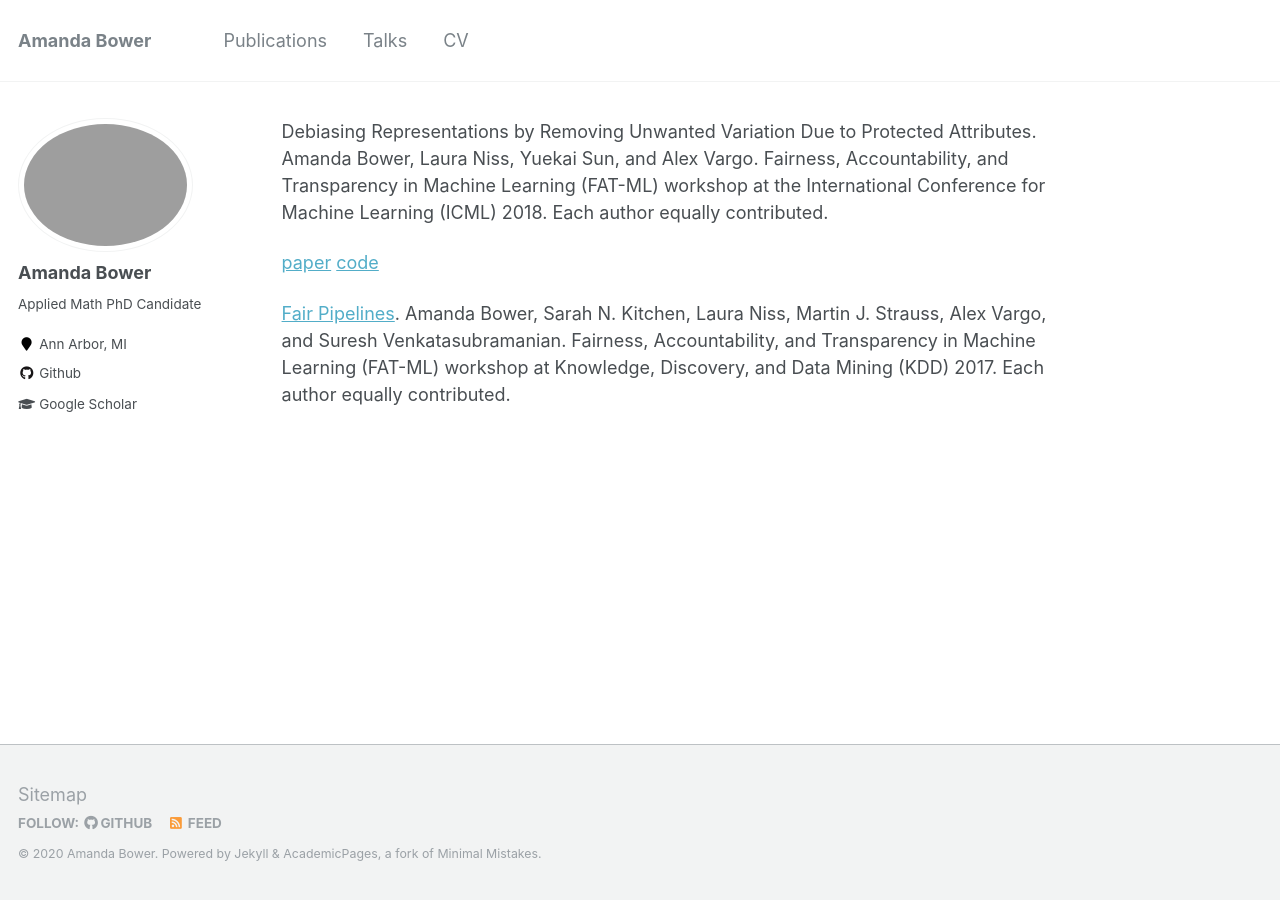
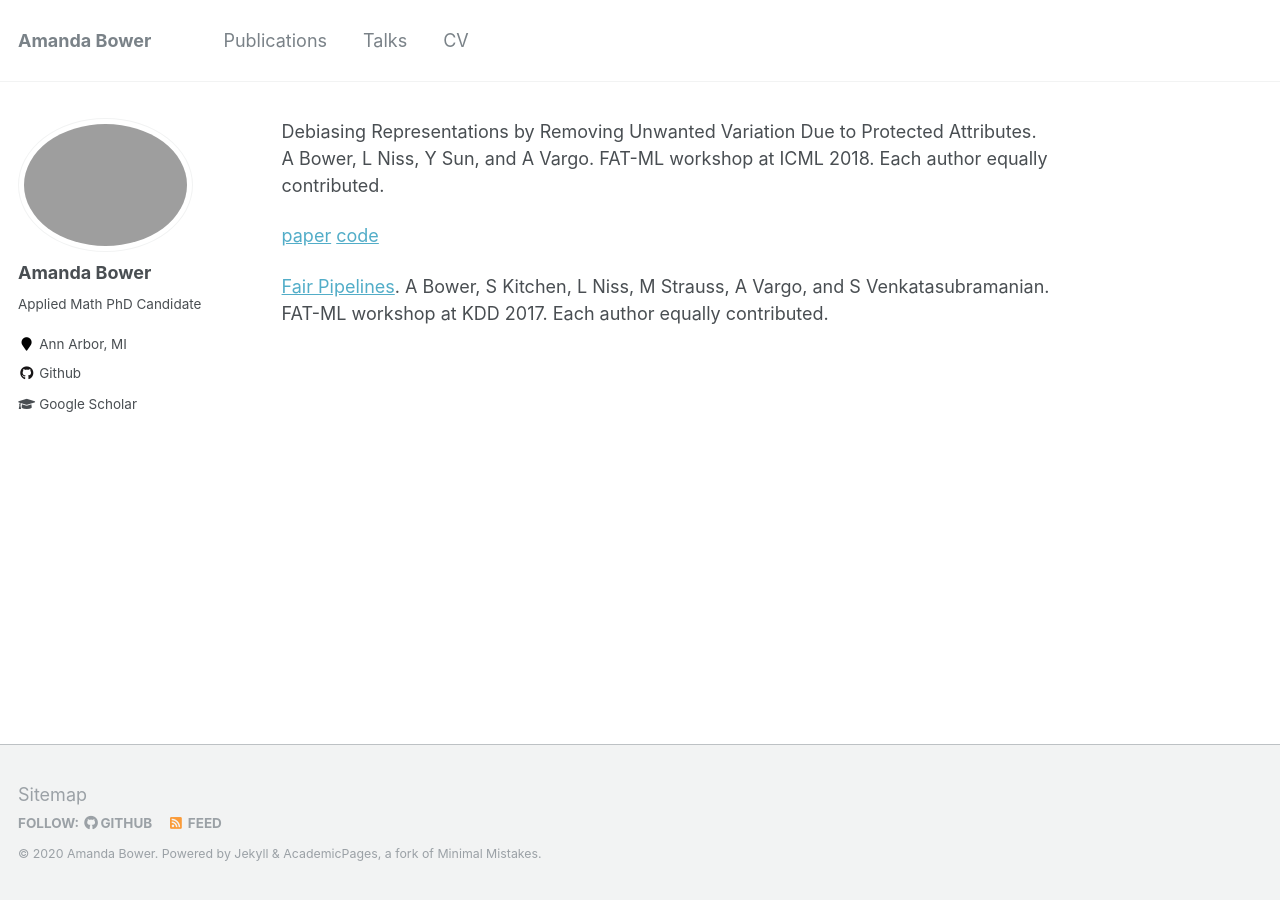
Before and after one commit to Amandarg/amandarg.github.io, a Jekyll site: the page built from _pages/publications.md, in a window 1280 px wide. Built offline with Jekyll 4.4.1, drawn with Linux system fonts in a browser that asks for light colours; our own code applies the rules of GitHub Pages for plain Markdown files.

Commit message:
Update publications.md

```diff
--- a/_pages/publications.md
+++ b/_pages/publications.md
@@ -1,5 +1,5 @@
-Debiasing Representations by Removing Unwanted Variation Due to Protected Attributes. Amanda Bower, Laura Niss, Yuekai Sun, and Alex Vargo.  Fairness, Accountability, and Transparency in Machine Learning (FAT-ML) workshop at the International Conference for Machine Learning (ICML) 2018. Each author equally contributed.
+Debiasing Representations by Removing Unwanted Variation Due to Protected Attributes. A Bower, L Niss, Y Sun, and A Vargo.  FAT-ML workshop at ICML 2018. Each author equally contributed.
 
 [paper](https://arxiv.org/pdf/1807.00461.pdf) [code](https://github.com/Amandarg/debias)
 
-[Fair Pipelines](https://arxiv.org/pdf/1707.00391.pdf). Amanda Bower, Sarah N. Kitchen, Laura Niss, Martin J. Strauss, Alex Vargo, and Suresh Venkatasubramanian. Fairness, Accountability, and Transparency in Machine Learning (FAT-ML) workshop at Knowledge, Discovery, and Data Mining (KDD) 2017. Each author equally contributed.
+[Fair Pipelines](https://arxiv.org/pdf/1707.00391.pdf). A Bower, S Kitchen, L Niss, M Strauss, A Vargo, and S Venkatasubramanian. FAT-ML workshop at KDD 2017. Each author equally contributed.
```
